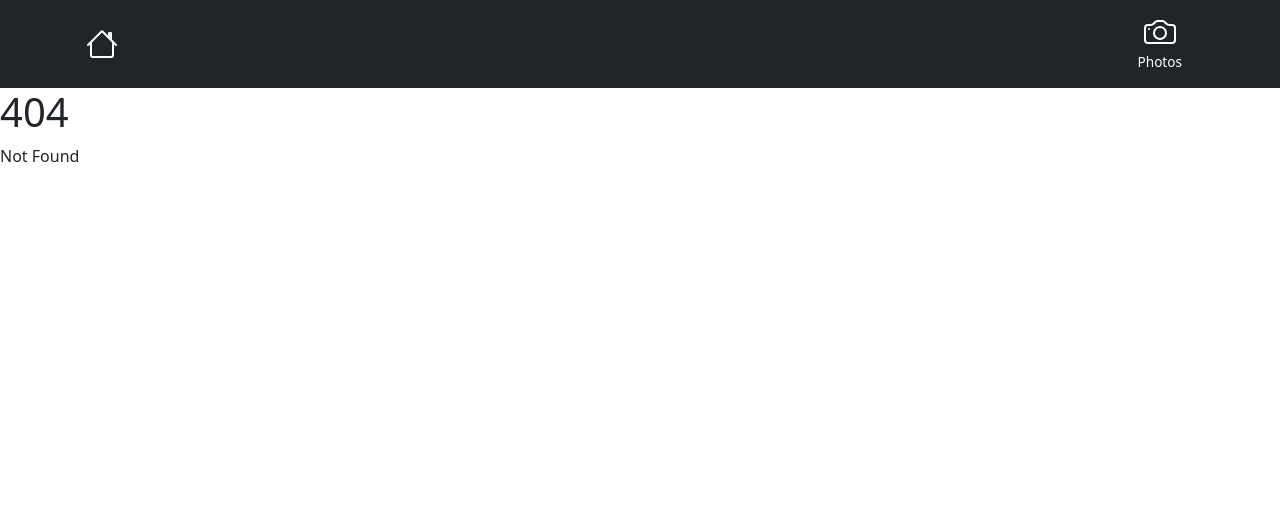
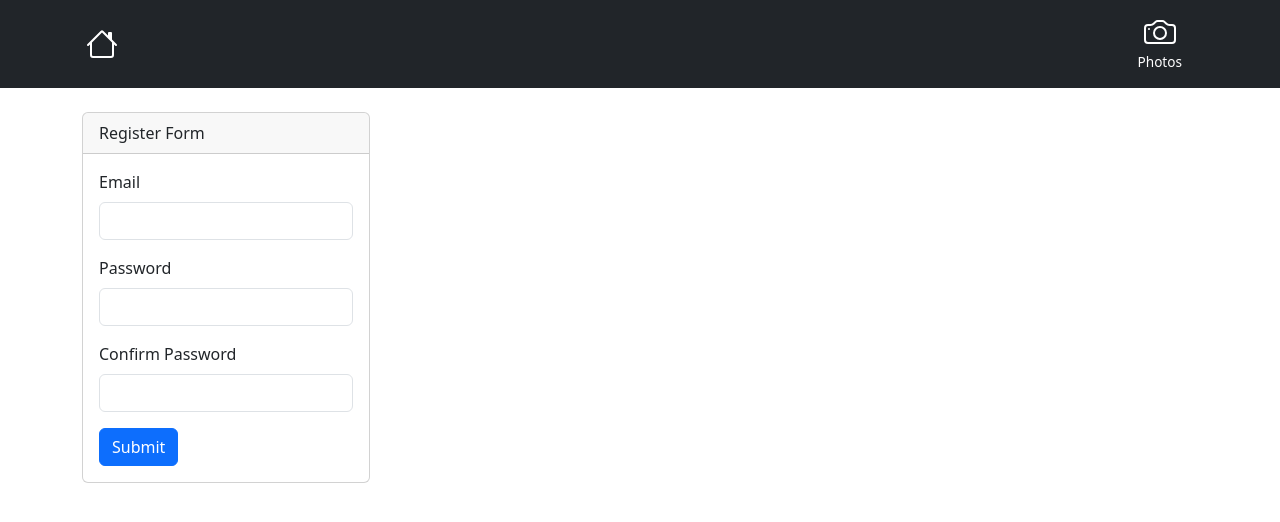
Before and after one commit to henriavo/cuddly-octo, a SvelteKit app: page /register in a window 1280 px wide. Before the commit this address had no page. Shown: the top 522 px of the page. Built offline with nearby package versions, Linux system fonts and the light colour scheme.

Commit message:
create register page

```diff
--- /dev/null
+++ b/src/routes/register/+page.server.js
@@ -0,0 +1,12 @@
+/** @type {import('./$types').Actions} */
+export const actions = {
+	default: async ({ request }) => {
+		const data = await request.formData();
+		const email = data.get('email');
+		console.log(email);
+		const password = data.get('password');
+		console.log(password);
+		const password_confirm = data.get('password');
+		console.log(password_confirm);
+	}
+};
--- /dev/null
+++ b/src/routes/register/+page.svelte
@@ -0,0 +1,30 @@
+<main>
+	<div class="container mt-4">
+		<div class="card" style="width: 18rem;">
+			<div class="card-header">Register Form</div>
+			<div class="card-body">
+				<form action="/register" method="POST">
+					<div class="mb-3">
+						<label for="email-reg" class="form-label">Email</label>
+						<input type="text" class="form-control" id="email-reg" name="email" />
+					</div>
+					<div class="mb-3">
+						<label for="password-reg" class="form-label">Password</label>
+						<input type="password" class="form-control" id="password-reg" name="password" />
+					</div>
+					<div class="mb-3">
+						<label for="password-conf-reg" class="form-label">Confirm Password</label>
+						<input
+							type="password"
+							class="form-control"
+							id="password-conf-reg"
+							name="password-confirm"
+						/>
+					</div>
+
+					<button type="submit" class="btn btn-primary">Submit</button>
+				</form>
+			</div>
+		</div>
+	</div>
+</main>
```
